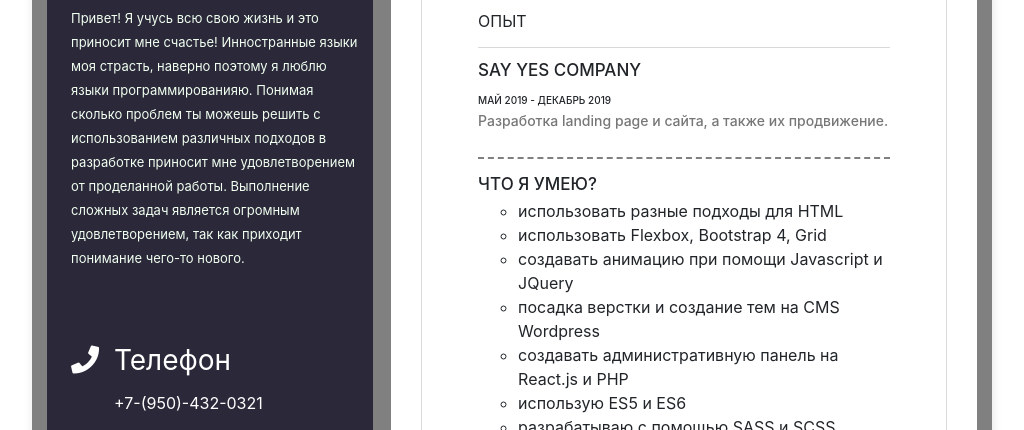
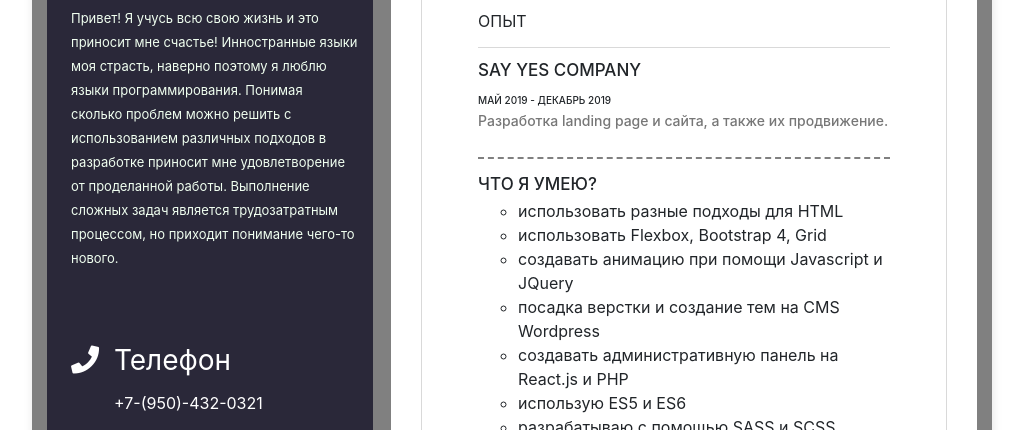
Before and after one commit to Vaitnol/Vaitnol.github.io, a plain HTML site: page index.html in a window 1280 px wide. Shown: the part 370-800 px from the top of the page, without its empty margins (128-1152 px from the left). Drawn offline with Linux system fonts and the light colour scheme.

Commit message:
Update index.html

```diff
--- a/index.html
+++ b/index.html
@@ -19,7 +19,7 @@
                     Профиль
                 </h2>
                 <p class="profile-text">
-                    Привет! Я учусь всю свою жизнь и это приносит мне счастье! Инностранные языки моя страсть, наверно поэтому я люблю языки программированияю. Понимая сколько проблем ты можешь решить с использованием различных подходов в разработке приносит мне удовлетворением от проделанной работы. Выполнение сложных задач является огромным удовлетворением, так как приходит понимание чего-то нового.
+                    Привет! Я учусь всю свою жизнь и это приносит мне счастье! Инностранные языки моя страсть, наверно поэтому я люблю языки программирования. Понимая сколько проблем можно решить с использованием различных подходов в разработке приносит мне удовлетворение от проделанной работы. Выполнение сложных задач является трудозатратным процессом, но приходит понимание чего-то нового.
                 </p>
                 <div class="contacts-item">
                     <h3 class="contacts-title">
```
